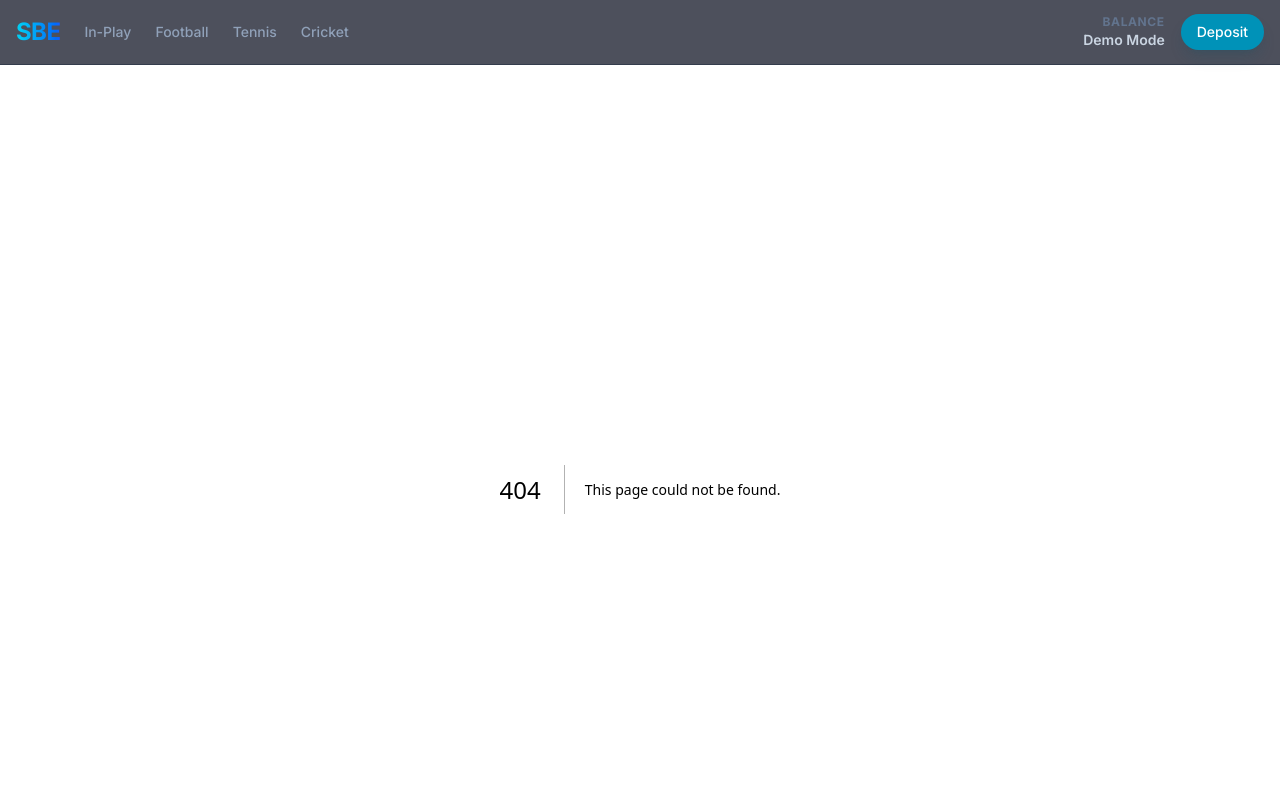
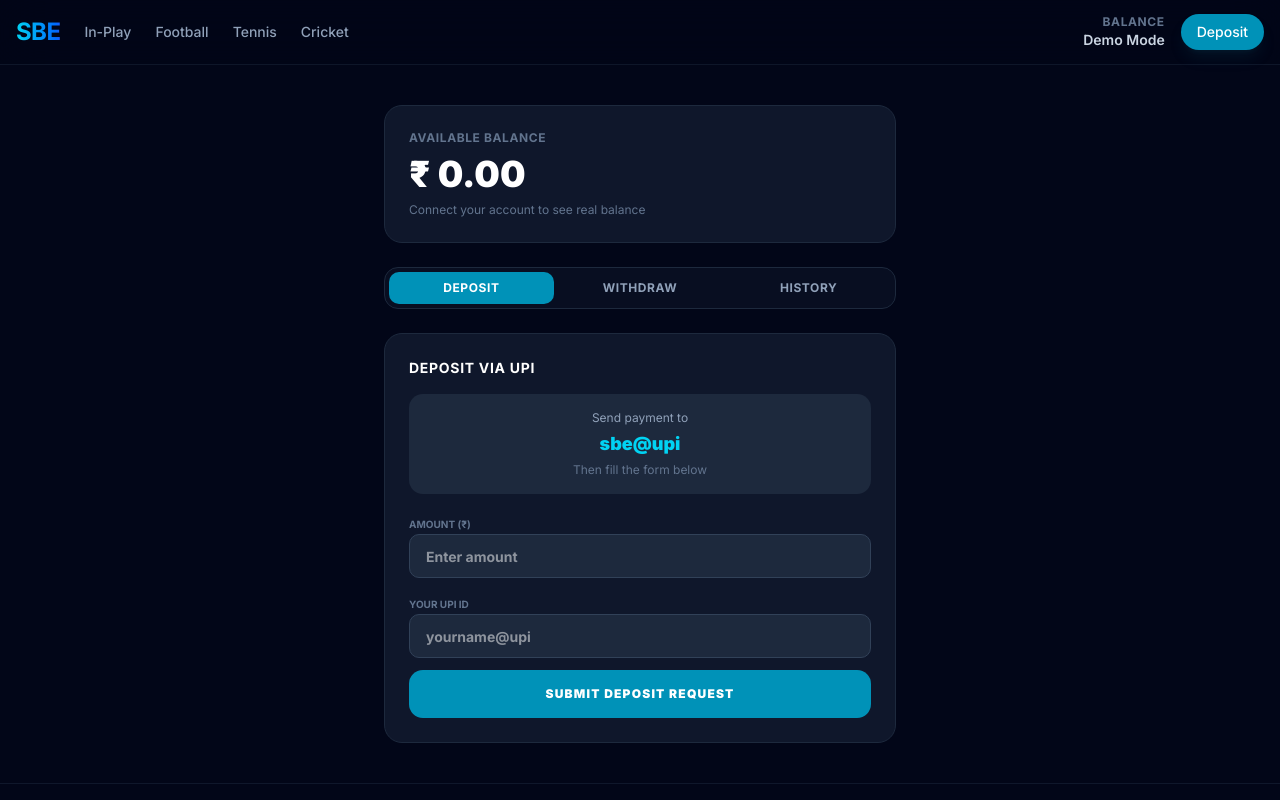
Before and after one commit to Warriorlegacy/JMD-Online-Book, a Next.js app in the folder sbe/web/: page /wallet in a window 1280 px wide. Before the commit this address had no page. Shown: the top 800 px of the page. Built offline with nearby package versions, Linux system fonts and the light colour scheme; no server answers.

Commit message:
feat: wallet page, sports page, deposit/withdraw, real odds display, all nav buttons wired

```diff
--- /dev/null
+++ b/sbe/web/src/app/api/matches/route.ts
@@ -0,0 +1,15 @@
+import { NextResponse } from "next/server";
+
+export async function GET() {
+  try {
+    const res = await fetch(
+      `${process.env.BACKEND_URL || "https://jmd-online-book.onrender.com"}/matches`,
+      { next: { revalidate: 30 } }
+    );
+    if (!res.ok) return NextResponse.json([]);
+    const data = await res.json();
+    return NextResponse.json(Array.isArray(data) ? data : []);
+  } catch {
+    return NextResponse.json([]);
+  }
+}
--- a/sbe/web/src/app/layout.tsx
+++ b/sbe/web/src/app/layout.tsx
@@ -46,9 +46,9 @@ export default function RootLayout({
                   <div className="text-xs text-slate-500 uppercase font-bold tracking-wider">Balance</div>
                   <div className="text-sm font-semibold whitespace-nowrap text-slate-300">Demo Mode</div>
                 </div>
-                <button className="h-9 rounded-full bg-cyan-600 px-4 text-sm font-medium text-white hover:bg-cyan-500 transition-all shadow-lg shadow-cyan-900/20 active:scale-95">
+                <Link href="/wallet" className="h-9 rounded-full bg-cyan-600 px-4 text-sm font-medium text-white hover:bg-cyan-500 transition-all shadow-lg shadow-cyan-900/20 active:scale-95 flex items-center">
                   Deposit
-                </button>
+                </Link>
               </div>
             </div>
           </header>
@@ -79,7 +79,7 @@ export default function RootLayout({
               <svg className="h-5 w-5" fill="none" viewBox="0 0 24 24" stroke="currentColor"><path strokeLinecap="round" strokeLinejoin="round" strokeWidth={2} d="M3 12l2-2m0 0l7-7 7 7M5 10v10a1 1 0 001 1h3m10-11l2 2m-2-2v10a1 1 0 01-1 1h-3m-6 0a1 1 0 001-1v-4a1 1 0 011-1h2a1 1 0 011 1v4a1 1 0 001 1m-6 0h6" /></svg>
               <span className="text-[10px] font-bold uppercase tracking-wider">Home</span>
             </Link>
-            <Link href="/?sport=cricket" className="flex flex-1 flex-col items-center gap-1 py-3 text-slate-400 hover:text-cyan-400 transition-colors">
+            <Link href="/sports" className="flex flex-1 flex-col items-center gap-1 py-3 text-slate-400 hover:text-cyan-400 transition-colors">
               <svg className="h-5 w-5" fill="none" viewBox="0 0 24 24" stroke="currentColor"><path strokeLinecap="round" strokeLinejoin="round" strokeWidth={2} d="M13 10V3L4 14h7v7l9-11h-7z" /></svg>
               <span className="text-[10px] font-bold uppercase tracking-wider">Sports</span>
             </Link>
@@ -87,10 +87,10 @@ export default function RootLayout({
               <svg className="h-5 w-5" fill="none" viewBox="0 0 24 24" stroke="currentColor"><path strokeLinecap="round" strokeLinejoin="round" strokeWidth={2} d="M9 19v-6a2 2 0 00-2-2H5a2 2 0 00-2 2v6a2 2 0 002 2h2a2 2 0 002-2zm0 0V9a2 2 0 012-2h2a2 2 0 012 2v10m-6 0a2 2 0 002 2h2a2 2 0 002-2m0 0V5a2 2 0 012-2h2a2 2 0 012 2v14a2 2 0 01-2 2h-2a2 2 0 01-2-2z" /></svg>
               <span className="text-[10px] font-bold uppercase tracking-wider">Markets</span>
             </Link>
-            <button className="flex flex-1 flex-col items-center gap-1 py-3 text-cyan-400">
+            <Link href="/wallet" className="flex flex-1 flex-col items-center gap-1 py-3 text-cyan-400">
               <svg className="h-5 w-5" fill="none" viewBox="0 0 24 24" stroke="currentColor"><path strokeLinecap="round" strokeLinejoin="round" strokeWidth={2} d="M12 8c-1.657 0-3 .895-3 2s1.343 2 3 2 3 .895 3 2-1.343 2-3 2m0-8c1.11 0 2.08.402 2.599 1M12 8V7m0 1v8m0 0v1m0-1c-1.11 0-2.08-.402-2.599-1M21 12a9 9 0 11-18 0 9 9 0 0118 0z" /></svg>
               <span className="text-[10px] font-bold uppercase tracking-wider">Wallet</span>
-            </button>
+            </Link>
           </nav>
         </div>
       </body>
--- a/sbe/web/src/app/page.tsx
+++ b/sbe/web/src/app/page.tsx
@@ -161,7 +161,7 @@ export default function Home() {
         <aside className="space-y-6 md:space-y-8">
           <PriceLadder matchId={matchId} />
           <TradesTicker />
-          <div className="hidden lg:block">
+          <div>
             <BetSlip matchId={matchId} />
           </div>
         </aside>
--- /dev/null
+++ b/sbe/web/src/app/sports/page.tsx
@@ -0,0 +1,57 @@
+"use client";
+import { useEffect, useState } from "react";
+import Link from "next/link";
+
+interface Match {
+  id: string;
+  team_a: string;
+  team_b: string;
+  status: string;
+  start_time: string;
+}
+
+export default function SportsPage() {
+  const [matches, setMatches] = useState<Match[]>([]);
+  const [loading, setLoading] = useState(true);
+
+  useEffect(() => {
+    fetch("/api/matches")
+      .then(r => r.json())
+      .then(data => { if (Array.isArray(data)) setMatches(data); })
+      .catch(() => {})
+      .finally(() => setLoading(false));
+  }, []);
+
+  return (
+    <div className="space-y-6 py-4">
+      <h1 className="text-2xl font-black text-white uppercase tracking-tight">Sports Markets</h1>
+      {loading ? (
+        <div className="flex justify-center py-20">
+          <div className="h-8 w-8 rounded-full border-4 border-cyan-500/20 border-t-cyan-500 animate-spin" />
+        </div>
+      ) : matches.length === 0 ? (
+        <div className="text-center py-20 space-y-2">
+          <p className="text-2xl">⚽</p>
+          <p className="text-slate-400 text-sm">No matches available</p>
+        </div>
+      ) : (
+        <div className="space-y-3">
+          {matches.map(m => (
+            <Link key={m.id} href={`/?match=${m.id}`}
+              className="block rounded-xl border border-slate-800 bg-slate-900 p-4 hover:border-cyan-500/30 transition-all">
+              <div className="flex items-center justify-between">
+                <div>
+                  <p className="font-bold text-white">{m.team_a} v {m.team_b}</p>
+                  <p className="text-xs text-slate-500 mt-0.5">{new Date(m.start_time).toLocaleString()}</p>
+                </div>
+                <span className={`px-2 py-0.5 rounded text-[10px] font-black uppercase ${m.status === "in_play" ? "bg-green-500/10 text-green-400" : "bg-slate-800 text-slate-400"}`}>
+                  {m.status === "in_play" ? "LIVE" : m.status}
+                </span>
+              </div>
+            </Link>
+          ))}
+        </div>
+      )}
+    </div>
+  );
+}
--- /dev/null
+++ b/sbe/web/src/app/wallet/page.tsx
@@ -0,0 +1,98 @@
+"use client";
+import { useState } from "react";
+import { useSocket } from "@/lib/socket";
+
+export default function WalletPage() {
+  const { connected } = useSocket();
+  const [tab, setTab] = useState<"deposit" | "withdraw" | "history">("deposit");
+  const [amount, setAmount] = useState("");
+  const [upiId, setUpiId] = useState("");
+  const [submitted, setSubmitted] = useState(false);
+
+  const handleSubmit = async () => {
+    if (!amount || parseFloat(amount) <= 0) return;
+    setSubmitted(true);
+    setTimeout(() => setSubmitted(false), 4000);
+  };
+
+  return (
+    <div className="max-w-lg mx-auto space-y-6 py-4">
+      <div className="rounded-2xl border border-slate-800 bg-slate-900 p-6 space-y-2">
+        <p className="text-xs text-slate-500 uppercase font-bold tracking-wider">Available Balance</p>
+        <p className="text-4xl font-black text-white">₹ 0.00</p>
+        <p className="text-xs text-slate-500">Connect your account to see real balance</p>
+      </div>
+
+      <div className="flex rounded-xl border border-slate-800 bg-slate-900/50 p-1 gap-1">
+        {(["deposit", "withdraw", "history"] as const).map(t => (
+          <button key={t} onClick={() => setTab(t)}
+            className={`flex-1 py-2 rounded-lg text-xs font-bold uppercase tracking-wider transition-all ${tab === t ? "bg-cyan-600 text-white" : "text-slate-400 hover:text-white"}`}>
+            {t}
+          </button>
+        ))}
+      </div>
+
+      {tab === "deposit" && (
+        <div className="rounded-2xl border border-slate-800 bg-slate-900 p-6 space-y-4">
+          <h2 className="text-sm font-bold text-white uppercase tracking-wider">Deposit via UPI</h2>
+          <div className="rounded-xl bg-slate-800 p-4 text-center space-y-1">
+            <p className="text-xs text-slate-400">Send payment to</p>
+            <p className="text-lg font-black text-cyan-400">sbe@upi</p>
+            <p className="text-xs text-slate-500">Then fill the form below</p>
+          </div>
+          <div className="space-y-3">
+            <div className="space-y-1.5">
+              <label className="text-[10px] font-bold text-slate-500 uppercase">Amount (₹)</label>
+              <input type="number" value={amount} onChange={e => setAmount(e.target.value)} placeholder="Enter amount"
+                className="w-full h-11 bg-slate-800 border border-slate-700 rounded-lg px-4 text-sm font-bold text-white focus:outline-none focus:border-cyan-500/50" />
+            </div>
+            <div className="space-y-1.5">
+              <label className="text-[10px] font-bold text-slate-500 uppercase">Your UPI ID</label>
+              <input type="text" value={upiId} onChange={e => setUpiId(e.target.value)} placeholder="yourname@upi"
+                className="w-full h-11 bg-slate-800 border border-slate-700 rounded-lg px-4 text-sm font-bold text-white focus:outline-none focus:border-cyan-500/50" />
+            </div>
+            <button onClick={handleSubmit}
+              className={`w-full h-12 rounded-xl text-xs font-black uppercase tracking-widest transition-all active:scale-[0.98] ${submitted ? "bg-green-600 text-white" : "bg-cyan-600 hover:bg-cyan-500 text-white"}`}>
+              {submitted ? "Request Submitted ✓" : "Submit Deposit Request"}
+            </button>
+            {submitted && <p className="text-[10px] text-center text-slate-400">Admin will verify and credit your balance within 30 minutes.</p>}
+          </div>
+        </div>
+      )}
+
+      {tab === "withdraw" && (
+        <div className="rounded-2xl border border-slate-800 bg-slate-900 p-6 space-y-4">
+          <h2 className="text-sm font-bold text-white uppercase tracking-wider">Withdraw Funds</h2>
+          <div className="space-y-3">
+            <div className="space-y-1.5">
+              <label className="text-[10px] font-bold text-slate-500 uppercase">Amount (₹)</label>
+              <input type="number" value={amount} onChange={e => setAmount(e.target.value)} placeholder="Enter amount"
+                className="w-full h-11 bg-slate-800 border border-slate-700 rounded-lg px-4 text-sm font-bold text-white focus:outline-none focus:border-cyan-500/50" />
+            </div>
+            <div className="space-y-1.5">
+              <label className="text-[10px] font-bold text-slate-500 uppercase">UPI ID / Bank Account</label>
+              <input type="text" value={upiId} onChange={e => setUpiId(e.target.value)} placeholder="yourname@upi or account number"
+                className="w-full h-11 bg-slate-800 border border-slate-700 rounded-lg px-4 text-sm font-bold text-white focus:outline-none focus:border-cyan-500/50" />
+            </div>
+            <button onClick={handleSubmit}
+              className={`w-full h-12 rounded-xl text-xs font-black uppercase tracking-widest transition-all active:scale-[0.98] ${submitted ? "bg-green-600 text-white" : "bg-pink-600 hover:bg-pink-500 text-white"}`}>
+              {submitted ? "Request Submitted ✓" : "Submit Withdrawal Request"}
+            </button>
+            {submitted && <p className="text-[10px] text-center text-slate-400">Admin will process within 24 hours.</p>}
+          </div>
+        </div>
+      )}
+
+      {tab === "history" && (
+        <div className="rounded-2xl border border-slate-800 bg-slate-900 p-6 space-y-4">
+          <h2 className="text-sm font-bold text-white uppercase tracking-wider">Transaction History</h2>
+          <div className="text-center py-8 space-y-2">
+            <p className="text-2xl">📋</p>
+            <p className="text-sm text-slate-400">No transactions yet</p>
+            <p className="text-xs text-slate-600">Your deposit and withdrawal history will appear here</p>
+          </div>
+        </div>
+      )}
+    </div>
+  );
+}
--- a/sbe/web/src/components/odds-grid.tsx
+++ b/sbe/web/src/components/odds-grid.tsx
@@ -66,6 +66,17 @@ export function OddsGrid({ matchId }: { matchId: string }) {
     };
   }, [connected, subscribe, on, matchId]);
 
+  const displayBacks = matchData.backs.length > 0 ? matchData.backs : [
+    { price: "2.10", size: 0 },
+    { price: "2.08", size: 0 },
+    { price: "2.06", size: 0 },
+  ];
+  const displayLays = matchData.lays.length > 0 ? matchData.lays : [
+    { price: "2.12", size: 0 },
+    { price: "2.14", size: 0 },
+    { price: "2.16", size: 0 },
+  ];
+
   return (
     <div className="space-y-4">
       <div className="flex items-center justify-between">
@@ -100,9 +111,11 @@ export function OddsGrid({ matchId }: { matchId: string }) {
                <div className="col-span-1 md:col-span-3 grid grid-cols-3 gap-1">
                  <div className="md:hidden text-[9px] font-bold text-blue-400 uppercase mb-1 col-span-3">Back</div>
                  {[0, 1, 2].map((i) => {
-                    const level = matchData.backs[i];
+                    const level = displayBacks[i];
                     return (
-                      <button key={`back-${i}`} className="h-14 w-full flex flex-col items-center justify-center rounded-md bg-blue-500/10 border border-blue-500/20 hover:bg-blue-600 hover:text-white transition-all active:scale-95 shadow-sm">
+                      <button key={`back-${i}`}
+                        onClick={() => window.scrollTo({ top: document.body.scrollHeight, behavior: "smooth" })}
+                        className="h-14 w-full flex flex-col items-center justify-center rounded-md bg-blue-500/10 border border-blue-500/20 hover:bg-blue-600 hover:text-white transition-all active:scale-95 shadow-sm">
                          <span className="text-sm font-black">{level ? level.price : "-"}</span>
                          <span className="text-[9px] font-medium opacity-60">₹{level ? (parseFloat(level.price) * 10).toFixed(0) : "0"}</span>
                       </button>
@@ -114,7 +127,7 @@ export function OddsGrid({ matchId }: { matchId: string }) {
                <div className="col-span-1 md:col-span-3 grid grid-cols-3 gap-1">
                  <div className="md:hidden text-[9px] font-bold text-pink-400 uppercase mb-1 col-span-3">Lay</div>
                  {[0, 1, 2].map((i) => {
-                    const level = matchData.lays[i];
+                    const level = displayLays[i];
                     return (
                       <button key={`lay-${i}`} className="h-14 w-full flex flex-col items-center justify-center rounded-md bg-pink-500/10 border border-pink-500/20 hover:bg-pink-600 hover:text-white transition-all active:scale-95 shadow-sm">
                          <span className="text-sm font-black">{level ? level.price : "-"}</span>
```
